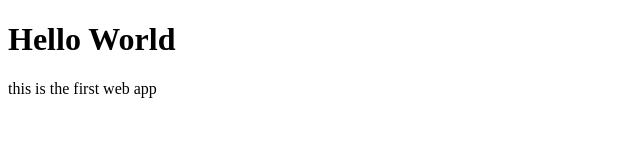
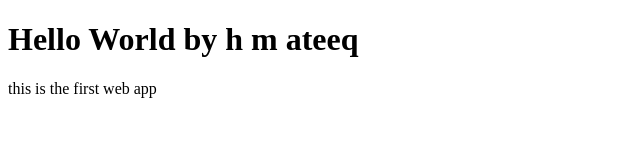
Before and after one commit to hafizateeq/Bootcamp2020, a plain HTML site: page index.html in a window 1280 px wide. Shown: the whole page, without its empty margins (0-640 px from the left). Drawn offline with Linux system fonts and the light colour scheme.

Commit message:
update index file

```diff
--- a/index.html
+++ b/index.html
@@ -7,7 +7,7 @@
   <title>Document</title>
 </head>
 <body>
-  <h1>Hello World</h1>
+  <h1>Hello World by h m ateeq</h1>
   <p>this is the first web app</p>
 </body>
 </html>
```
